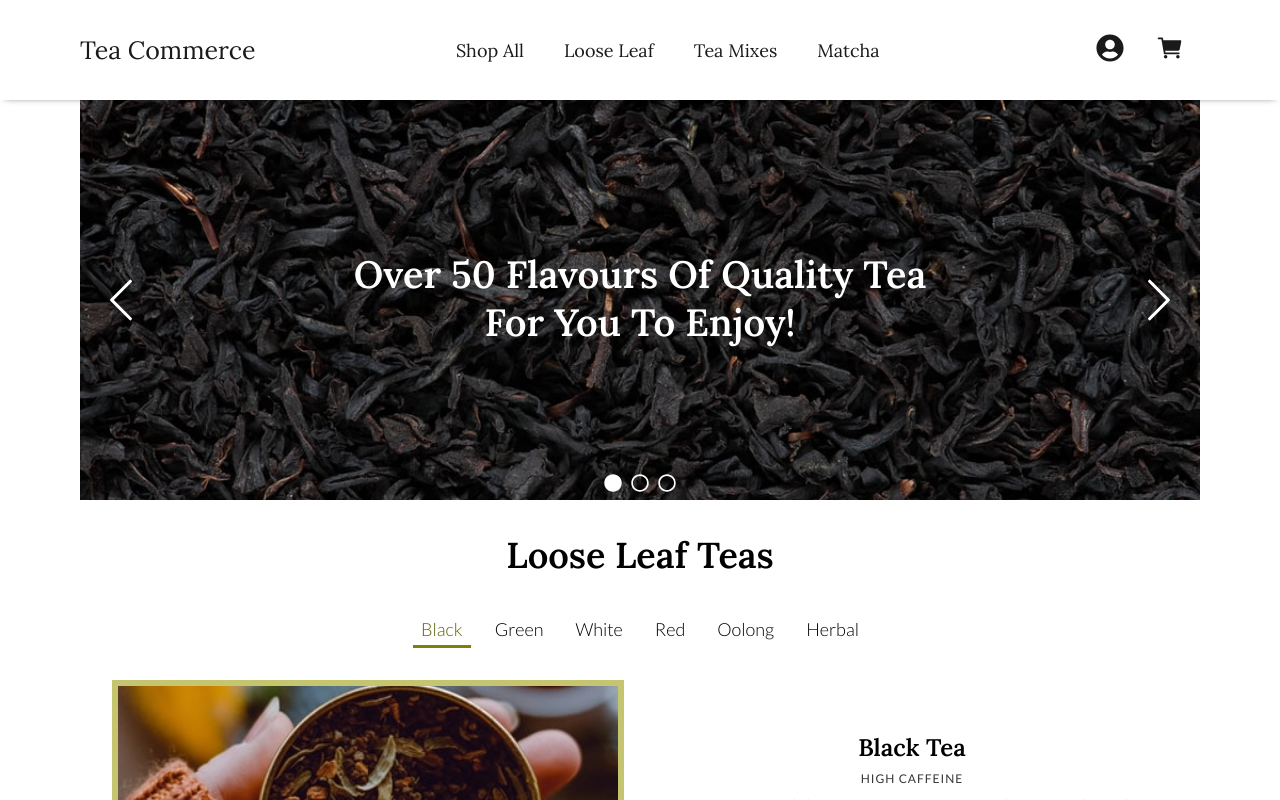
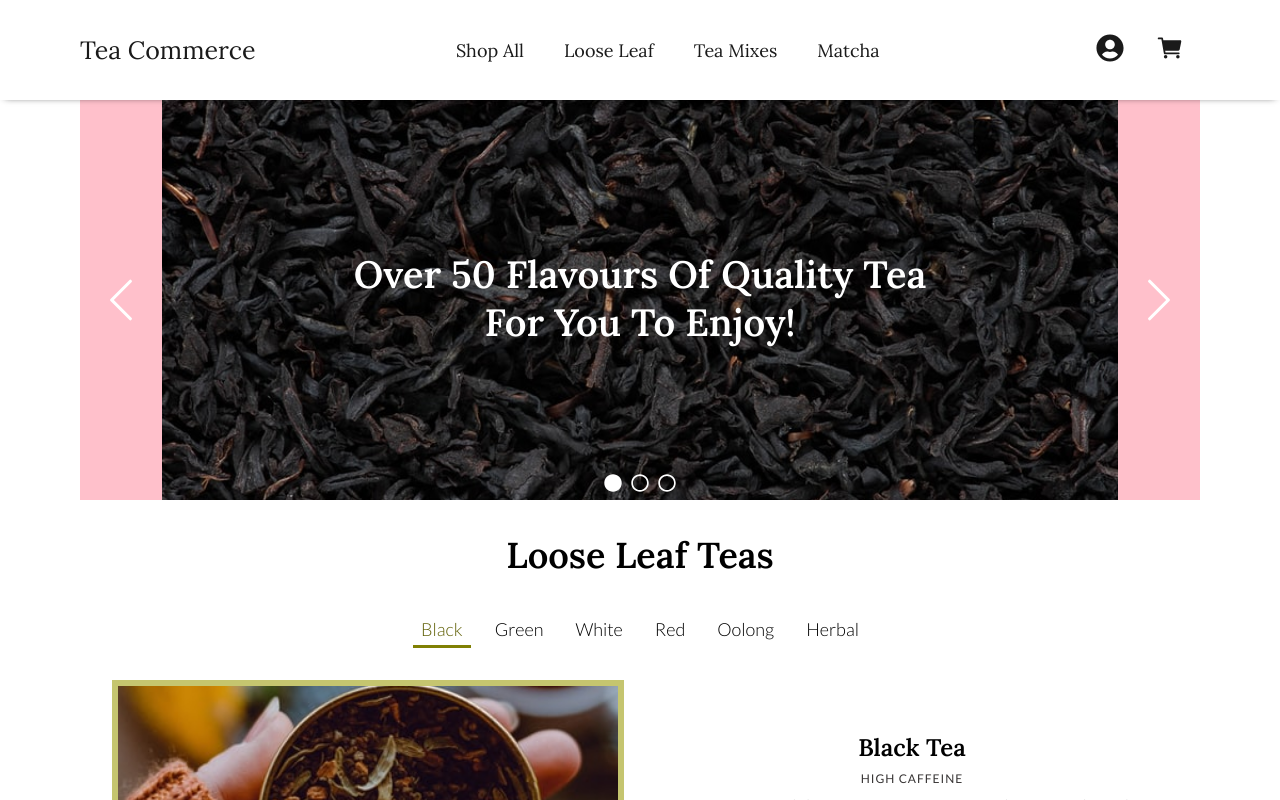
Before and after one commit to Nickil13/tea-commerce, a React (Create React App) app in the folder client/: page / in a window 1280 px wide. Shown: the top 800 px of the page. Built offline with nearby package versions, Linux system fonts and the light colour scheme; a web font is replaced by a local one.

Commit message:
hero test

```diff
--- a/client/src/styles/sass/components/_slider.scss
+++ b/client/src/styles/sass/components/_slider.scss
@@ -111,7 +111,7 @@
     // place-items:center;
     top: 0;
     color: abstracts.$color-neutral;
-
+    background-color: pink;
     font-size: 30px;
     padding: 1rem;
     height:100%;
```
